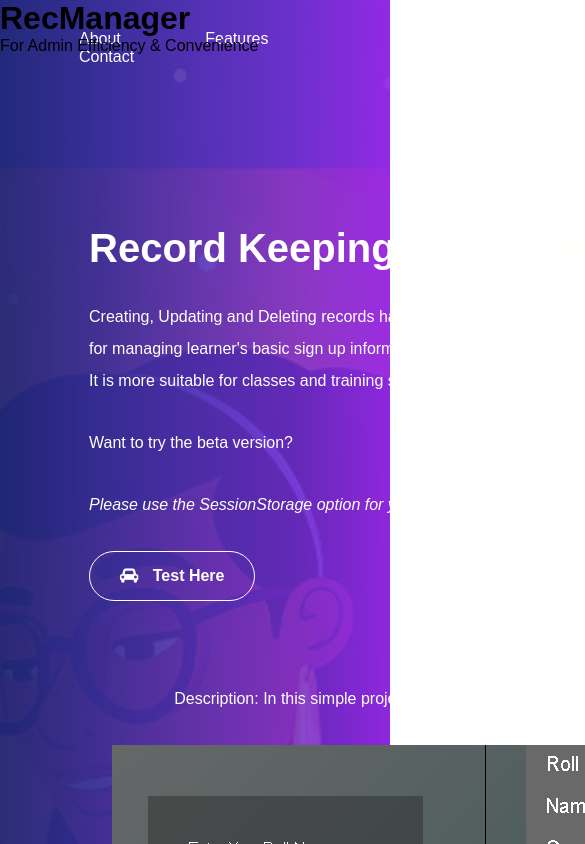
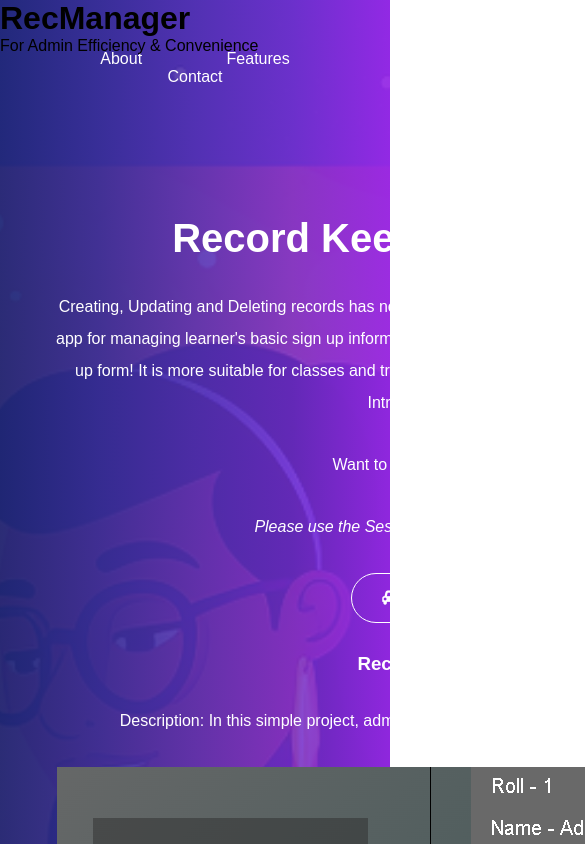
Before and after one commit to ewurapoms/Landing-Page, a plain HTML site: page index.html in a window 390 px wide. Shown: the top 844 px of the page, 585 px wide, since content can reach past the window. Drawn offline with Linux system fonts and the light colour scheme; files that its build step writes are made by us from their sources; files whose address does not match are found by name.

Commit message:
Updating html and css files

```diff
--- a/css/style.css
+++ b/css/style.css
@@ -210,3 +210,76 @@ footer {
     padding: 10px;
     background-color: none;
 }
+
+/* Reset some default margin and padding */
+body, h1, h2, h3, p, ul {
+  margin: 0;
+  padding: 0;
+}
+
+/* Set a max-width for the entire page content */
+body {
+  max-width: 1200px;
+  margin: 0 auto;
+}
+
+/* Add a responsive font size */
+html {
+  font-size: 16px;
+}
+
+@media (max-width: 768px) {
+  /* Adjust styles for screens with a maximum width of 768px or less */
+
+  .wrapper {
+    padding: 10px;
+  }
+
+  /* Adjust header styles for smaller screens */
+  header {
+    flex-direction: column;
+    align-items: center;
+  }
+
+  .logo {
+    width: 100%; /* Make the logo take up 100% of the width */
+    margin-bottom: 10px;
+  }
+
+  nav {
+    margin-top: 10px;
+  }
+
+  nav ul {
+    text-align: center;
+  }
+
+  /* Adjust hero-info styles for smaller screens */
+  .hero-info {
+    flex-basis: 100%; /* Make the hero-info take up 100% of the width */
+    text-align: center;
+    margin: 20px 0;
+  }
+
+  /* Adjust features styles for smaller screens */
+  #features {
+    padding: 20px 0;
+  }
+
+  /* Adjust about styles for smaller screens */
+  #about {
+    padding: 20px 0;
+  }
+
+  /* Adjust contact styles for smaller screens */
+  #contact {
+    padding: 20px 0;
+  }
+
+  /* Adjust social links styles for smaller screens */
+  .social-links {
+    display: flex;
+    flex-direction: column;
+    align-items: center;
+  }
+}
--- a/index.html
+++ b/index.html
@@ -13,7 +13,7 @@
 
     <!-- Custom styling -->
     <link rel="stylesheet" href="./css/utils.css">
-    <link rel="stylesheet" href=".css/animation.css">
+    <link rel="stylesheet" href="./css/animation.css">
     <link rel="stylesheet" href="./css/style.css">
     <script defer src="./index.js"></script>
 
@@ -58,7 +58,7 @@
           </p>
 
           <p>Want to try the beta version? </p> <p><i> Please use the SessionStorage option for your test</i></p>
-             <a class="btn btn-outline" href=" " target="_blank"> <i
+             <a class="btn btn-outline" href="https://recmanager-app.onrender.com/" target="_blank"> <i
                         class="fa fa-car"></i> Test Here</a>
 <!--<p>Check out my <a href="https://github.com/ewurapoms" target="_blank">GitHub</a> for collaborations and free source codes.</p>-->
 
@@ -132,5 +132,4 @@
 
 
 </body>
-
 </html>
```
